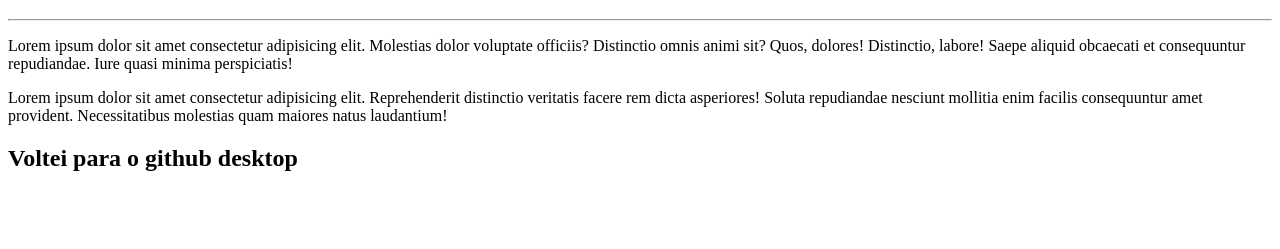
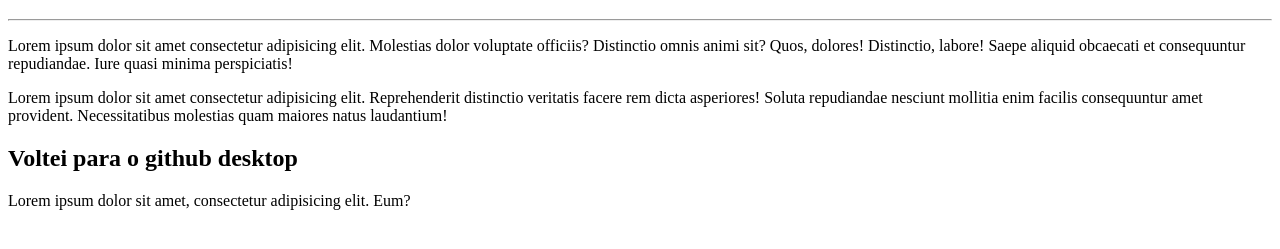
Before and after one commit to FlaviaLuciana/ola-mundo, a plain HTML site: page site-teste/index.html in a window 1280 px wide. Shown: the part 61-310 px from the top of the page. Drawn offline with Linux system fonts and the light colour scheme.

```diff
--- a/site-teste/index.html
+++ b/site-teste/index.html
@@ -23,5 +23,6 @@
     </p>
 
     <h2>Voltei para o github desktop</h2>
+    <p>Lorem ipsum dolor sit amet, consectetur adipisicing elit. Eum?</p>
   </body>
 </html>
```
